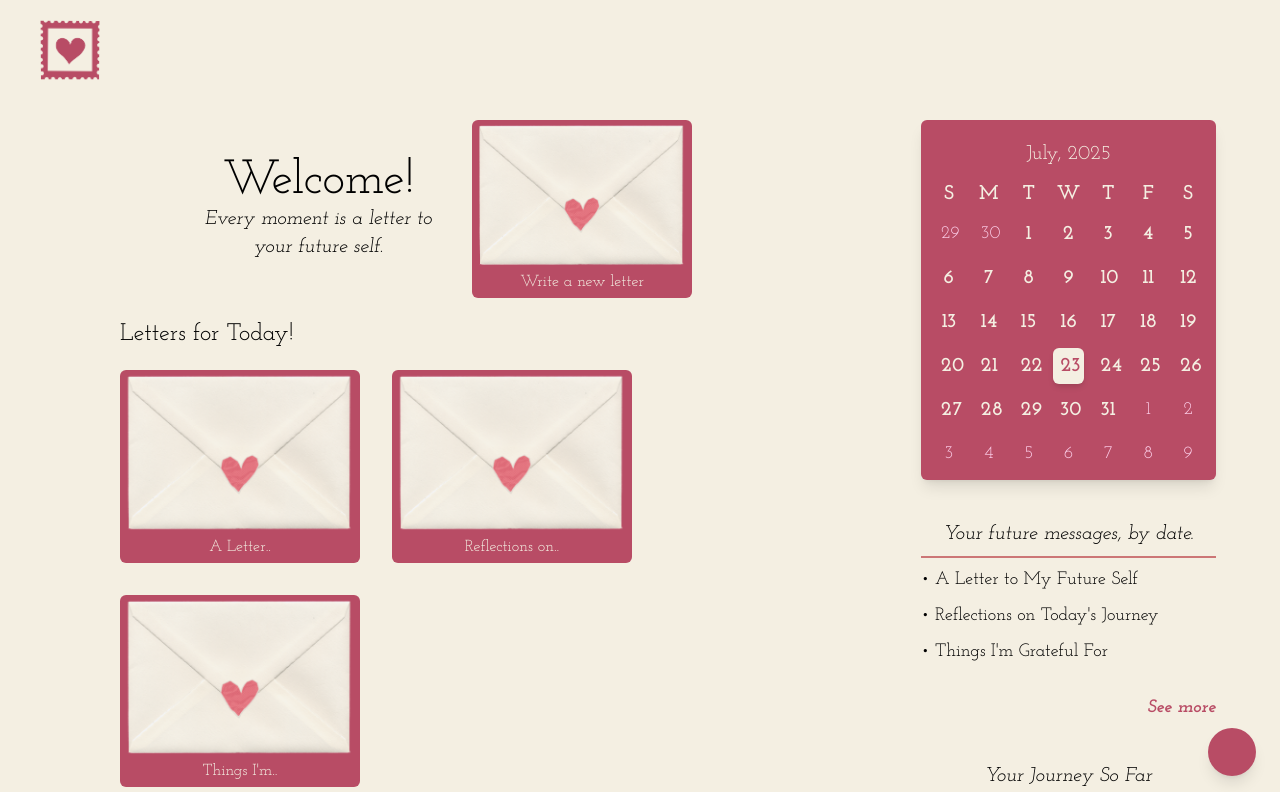
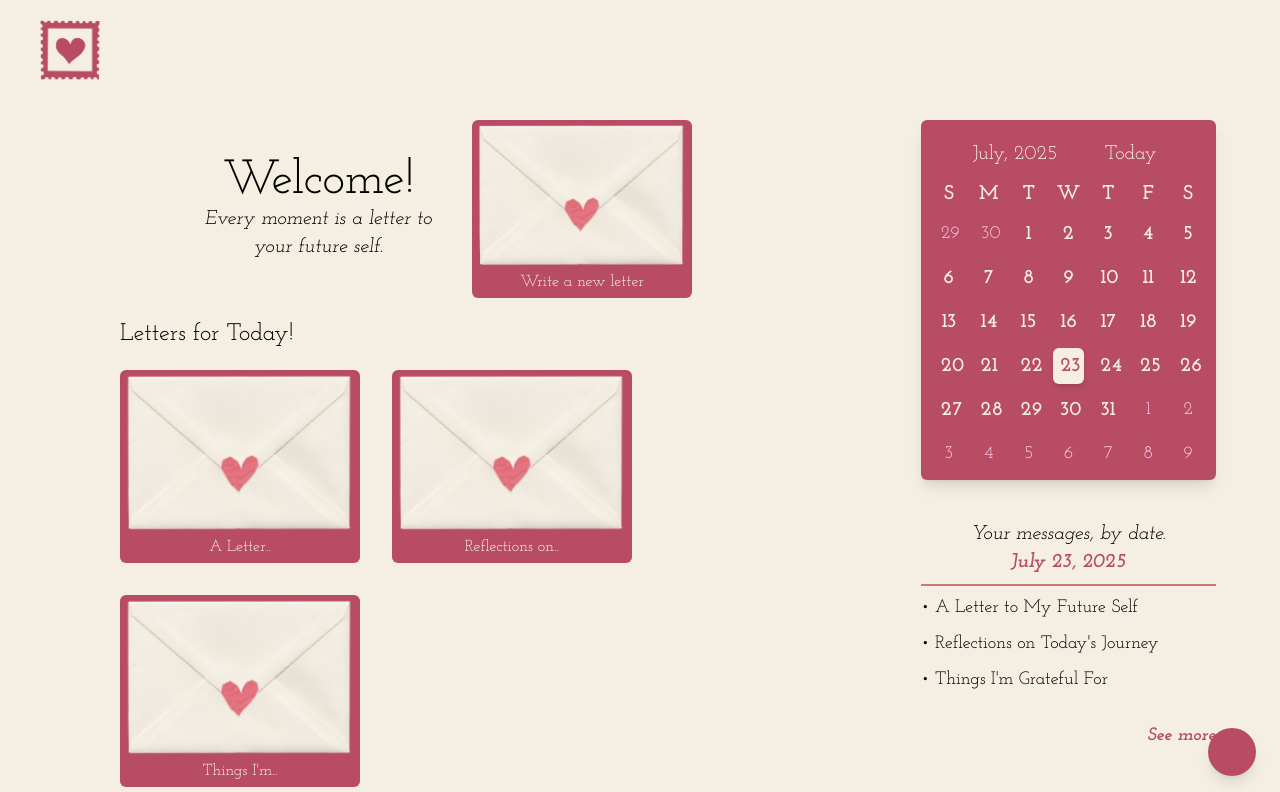
Before and after one commit to maryannintech/sincerely-me, a React (Vite) app: page /app/dashboard in a window 1280 px wide. Shown: the top 792 px of the page. Built offline with nearby package versions, Linux system fonts and the light colour scheme; no server answers; some icons are missing.

Commit message:
feat: add date selection functionality and enhance calendar navigation in Dashboard component

```diff
--- a/src/pages/Dashboard.jsx
+++ b/src/pages/Dashboard.jsx
@@ -4,7 +4,7 @@ import { SeeMoreButton } from "../components/SeeMoreButton";
 import { useNavigate } from "react-router-dom";
 import { ScrollToTop } from "../components/ScrollToTop";
 import { UserAuth } from "../context/AuthContext";
-import { useState } from "react";
+import { useEffect, useState } from "react";
 import { generateDate } from "../util/calendar";
 import dayjs from "dayjs";
 
@@ -14,12 +14,17 @@ export function Dashboard() {
   const days = ["S", "M", "T", "W", "T", "F", "S"];
   const currentDate = dayjs();
   const [today, setToday] = useState(currentDate);
+  const [selectDate, setSelectDate] = useState(currentDate);
 
   const letters = [
     "A Letter to My Future Self",
     "Reflections on Today's Journey",
     "Things I'm Grateful For",
   ];
+
+  useEffect(() => {
+    console.log("Selected date:", selectDate.format("YYYY-MM-DD"));
+  }, [selectDate]);
 
   const { session, signOut } = UserAuth();
   document.title = "Dashboard - Sincerely, Me";
@@ -83,16 +88,24 @@ export function Dashboard() {
         <div className="right hidden sm:flex items-start flex-col w-90 px-6">
           <div className="w-full">
             <div className="bg-[var(--primary-color)] text-[var(--cream-color)] rounded-md py-5 px-3 shadow-lg w-full h-90 text-xl">
-              <div className="text-center flex justify-between items-center transition-all duration-200">
-                <button onClick={() => setToday(today.subtract(1, 'month'))}>
-                  <i className="bx  bx-caret-left cursor-pointer hover:scale-110"></i>{" "}
-                </button>
+              <div className="text-center flex justify-evenly items-center transition-all duration-200">
                 <p>
                   {today.format("MMMM")}, {today.format("YYYY")}
                 </p>
-                <button onClick={() => setToday(today.add(1, 'month'))}>
-                  <i className="bx  bx-caret-right cursor-pointer hover:scale-110"></i>{" "}
-                </button>
+                <div className="flex items-center gap-2">
+                  <button onClick={() => setToday(today.subtract(1, "month"))}>
+                    <i className="bx  bx-caret-left cursor-pointer hover:scale-110"></i>{" "}
+                  </button>
+                  <button
+                    className="cursor-pointer hover:underline"
+                    onClick={() => setToday(currentDate)}
+                  >
+                    Today
+                  </button>
+                  <button onClick={() => setToday(today.add(1, "month"))}>
+                    <i className="bx  bx-caret-right cursor-pointer hover:scale-110"></i>{" "}
+                  </button>
+                </div>
               </div>
               <div className="grid grid-cols-7 gap-2 mt-3 place-content-center">
                 {days.map((day, index) => {
@@ -116,6 +129,7 @@ export function Dashboard() {
                               ? "bg-[var(--cream-color)] text-[var(--primary-color)] rounded-md shadow-md"
                               : ""
                           }  hover:scale-110`}
+                          onClick={() => setSelectDate(date)}
                         >
                           {date.date()}
                         </p>
@@ -128,7 +142,11 @@ export function Dashboard() {
           </div>
           <div className="w-full">
             <p className="text-center italic text-xl mt-10 mb-2">
-              Your future messages, by date.
+              Your messages, by date.
+              <br />
+              <span className="font-bold text-[var(--primary-color)]">
+                {selectDate.format("MMMM D, YYYY")}
+              </span>
             </p>
             <div className="border-1 border-[#CC7676] w-full"></div>
             <ul>
```
